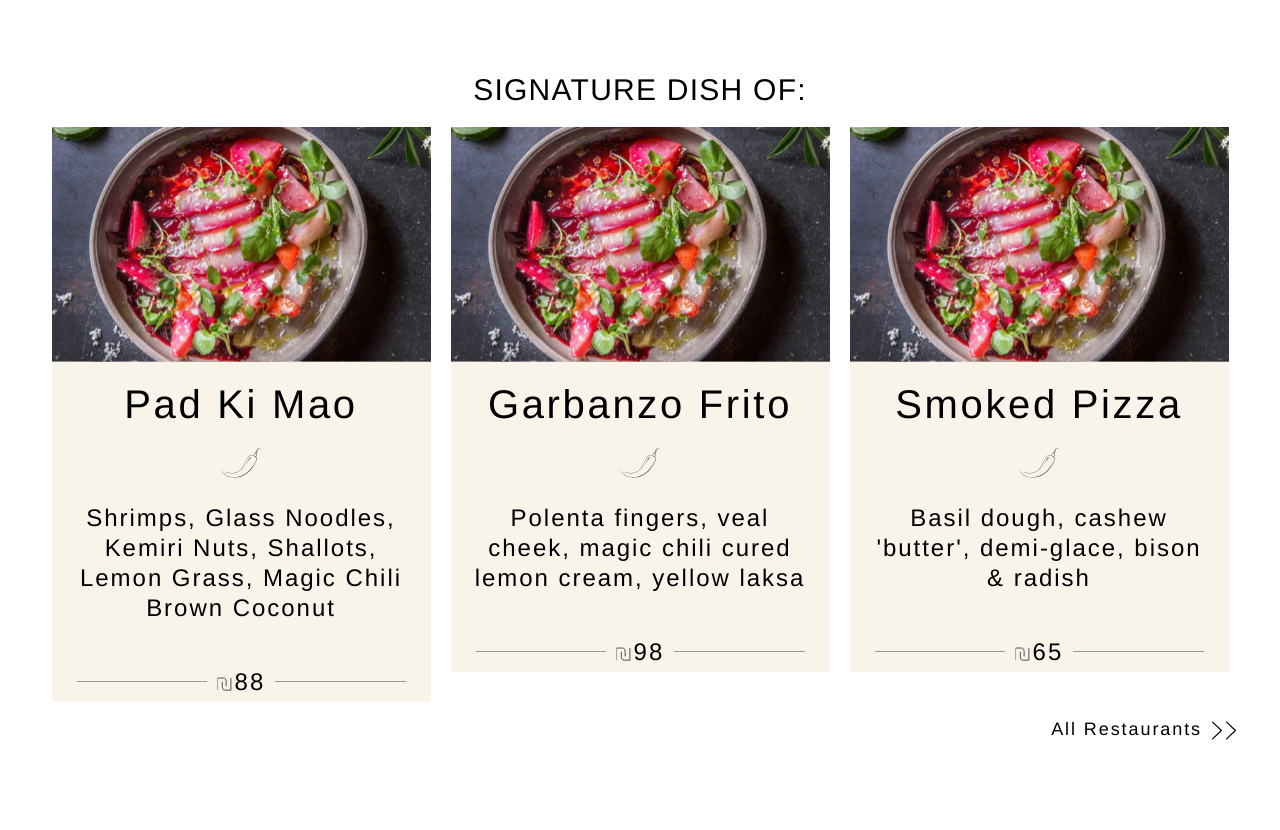
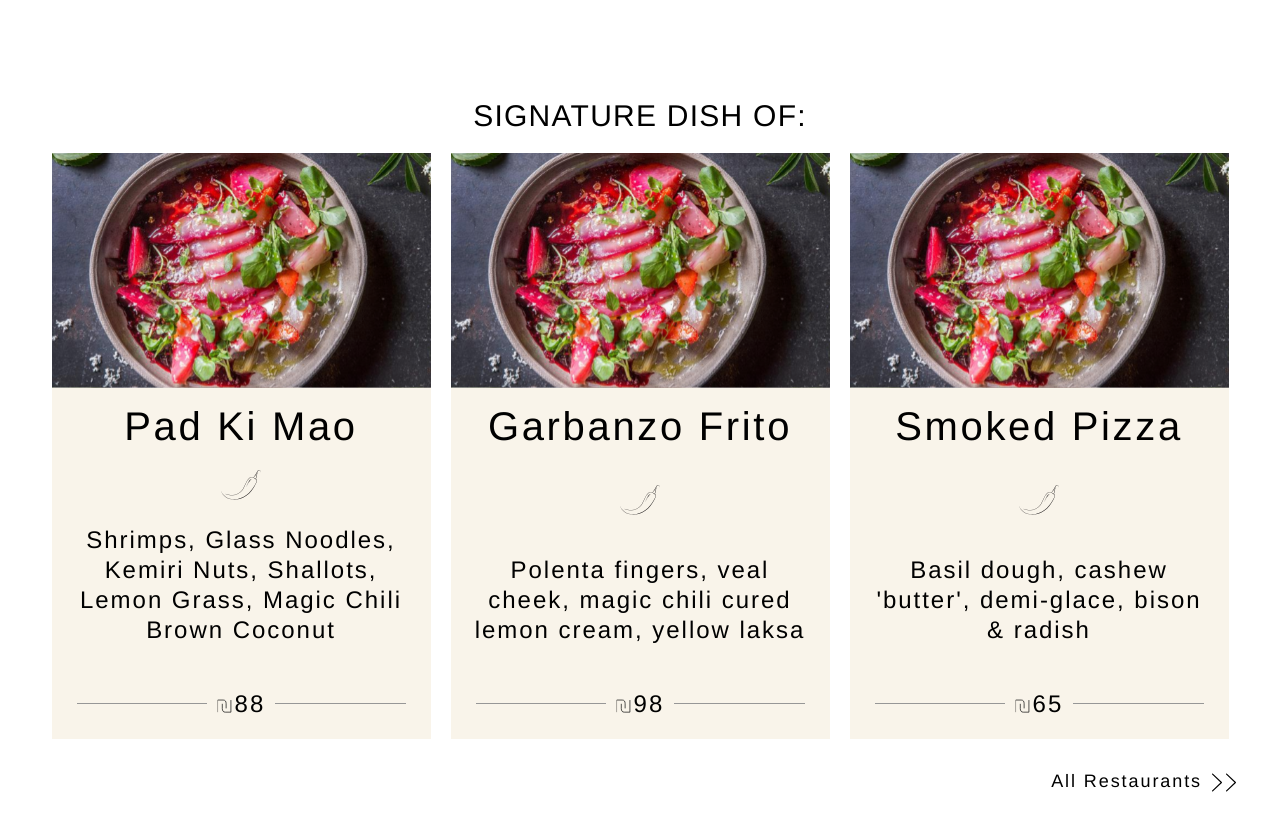
Before and after one commit to Hagai-Hen/Epicure, a React (Vite) app: page / in a window 1280 px wide. Shown: the part 1340-2170 px from the top of the page. Built offline with nearby package versions, Linux system fonts and the light colour scheme.

Commit message:
fixed: consistent size of cards

```diff
--- a/src/Component/Card/Card.tsx
+++ b/src/Component/Card/Card.tsx
@@ -4,7 +4,14 @@ import emptyStar from "../../assets/icons/empty_star.svg";
 import { CardInterface } from "../../resources/interfaces";
 import nisIcon from "../../assets/icons/nis.svg";
 
-export const Card = ({ pic, title, desc, rate, price, type }: CardInterface) => {
+export const Card = ({
+  pic,
+  title,
+  desc,
+  rate,
+  price,
+  type,
+}: CardInterface) => {
   const stars = [];
 
   if (rate) {
@@ -22,19 +29,22 @@ export const Card = ({ pic, title, desc, rate, price, type }: CardInterface) =>
       <img src={pic} className="pic" />
       <section className="text_container">
         <h1>{title}</h1>
-        {type && <img src={type} className="type_icon"/>}
+        {type && <img src={type} className="type_icon" />}
+        <section className="desc_container">
           <h3>{desc}</h3>
           <div className="rating">{stars}</div>
           {price && (
             <div className="price_container">
               <span className="line"></span>
               <span className="price">
-              <img src={nisIcon} alt="NIS Icon" className="nis-icon" /> {price}
+                <img src={nisIcon} alt="NIS Icon" className="nis-icon" />{" "}
+                {price}
               </span>
               <span className="line"></span>
             </div>
           )}
         </section>
+      </section>
     </div>
   );
 };
--- a/src/Component/Card/styles.scss
+++ b/src/Component/Card/styles.scss
@@ -2,7 +2,9 @@
 
 .card_container {
   background-color: $CARD_BG_COLOR;
-  // height: 100%;
+  height: 100%;
+  display: flex;
+  flex-direction: column;
 }
 
 .pic {
@@ -14,55 +16,55 @@
   padding-bottom: 5px;
   display: flex;
   flex-direction: column;
-  align-items: center; // Center children horizontally
+  align-items: center;
+  flex: 1;
+  justify-content: space-between;
 
   h1 {
-    font-family: Helvetica Neue;
-    font-size: 18px;
+    font-family: $MAIN_FONT_FAMILY;
+    font-size: $SMALL_FONT_SIZE;
     font-weight: 400;
     line-height: 21.47px;
     letter-spacing: 2.67px;
-    text-align: center; // Center text
+    text-align: center;
   }
 
   h3 {
-    font-family: Helvetica Neue;
-    font-size: 16px;
+    font-family: $MAIN_FONT_FAMILY;
+    font-size: $VERY_SMALL_FONT_SIZE;
     font-weight: 200;
     line-height: 20px;
     letter-spacing: 1.97px;
-    text-align: center; // Center text
+    text-align: center;
   }
 
   .type_icon {
     display: flex;
-    justify-content: center; // Center icon horizontally
-    align-items: center; // Center icon vertically
+    justify-content: center;
+    align-items: center;
     margin-top: 20px;
     height: 31px;
     width: 40px;
   }
 }
 
-
-
 .price_container {
   display: flex;
-  align-items: center; // Keep this for vertical alignment
-  justify-content: center; // Center horizontally
-  width: 100%; // Ensure full width
+  align-items: center;
+  justify-content: center;
+  width: 100%;
 }
 .line {
   flex: 1;
-  height: 1px; // Adjust height
-  background-color: #979797; // Use background color for visibility
-  margin: 0 10px; // Space between line and price
+  height: 1px;
+  background-color: $CARD_LINE_COLOR;
+  margin: 0 10px;
 }
 .price {
   display: flex;
   margin: 0;
-  font-family: Helvetica Neue;
-  font-size: 24px;
+  font-family: $MAIN_FONT_FAMILY;
+  font-size: $MEDIUM_FONT_SIZE;
   font-weight: 200;
   line-height: 30px;
   letter-spacing: 1.97px;
@@ -87,21 +89,19 @@
 
   .text_container {
     h1 {
-      font-size: 40px;
+      font-size: $VERY_GIANT_FONT_SIZE;
       font-weight: 400;
       line-height: 47px;
-      letter-spacing: 2.6700000762939453px;
+      letter-spacing: 2.67px;
       text-align: center;
-
       margin: 0;
     }
     h3 {
-      font-size: 24px;
+      font-size: $MEDIUM_FONT_SIZE;
       font-weight: 200;
       line-height: 30px;
-      letter-spacing: 1.9700000286102295px;
+      letter-spacing: 1.97px;
       text-align: center;
-
     }
   }
 }
--- a/src/Component/Slider/styles.scss
+++ b/src/Component/Slider/styles.scss
@@ -1,3 +1,5 @@
+@import '../../resources/variables.scss';
+
 .container {
   margin: 30px 15px;
   display: flex;
@@ -5,8 +7,8 @@
 }
 .title {
   h1 {
-    font-family: Helvetica Neue;
-    font-size: 18px;
+    font-family: $MAIN_FONT_FAMILY;
+    font-size: $SMALL_FONT_SIZE;
     font-weight: 200;
     line-height: 24px;
     letter-spacing: 1.25px;
@@ -18,12 +20,20 @@
   display: none;
   justify-content: center;
   gap: 20px;
-  height: 100%;
 }
 
 .card {
-  height: 100%;
+  max-height: 100vh;
   width: 379px;
+}
+
+.swiper_container {
+  max-height: 100vh;
+  display: flex;
+}
+
+.button {
+  margin-top: 30px;
 }
 
 @media (min-width: 786px) {
@@ -49,7 +59,7 @@
   }
   .title {
     h1 {
-      font-size: 30px;
+      font-size: $GIANT_FONT_SIZE;
     }
   }
 }
--- a/src/Component/TopBanner/styles.scss
+++ b/src/Component/TopBanner/styles.scss
@@ -37,7 +37,7 @@
   text-align: center;
 
   font-family: $MAIN_FONT_FAMILY;
-  font-size: 12px;
+  font-size: $TINY_FONT_SIZE;
   font-weight: 200;
   line-height: 14.51px;
   letter-spacing: 1.29px;
--- a/src/resources/variables.scss
+++ b/src/resources/variables.scss
@@ -7,6 +7,7 @@ $BLACK: #000000;
 $DIVIDER_COLOR: #f2f2f2;
 $WHITE: #ffffff;
 $CARD_BG_COLOR: #F9F4EA;
+$CARD_LINE_COLOR: #979797;
 
 
 // Sizes
@@ -15,5 +16,13 @@ $NAVBAR_BTN_SIZE: 18px;
 $SIDE_BTN_SIZE: 18px;
 $SEARCH_TEXT_SIZE: 24px;
 
+$VERY_GIANT_FONT_SIZE: 40px;
+$GIANT_FONT_SIZE: 30px;
+$LARGE_FONT_SIZE: 27px;
+$MEDIUM_FONT_SIZE: 24px;
+$SMALL_FONT_SIZE: 18px;
+$VERY_SMALL_FONT_SIZE: 16px;
+$TINY_FONT_SIZE: 12px;
+
 // Letter space
 $TITLE_LETTER_SPACE: 1.35px;
```
Lines whose indentation alone changed are shown as unchanged.
